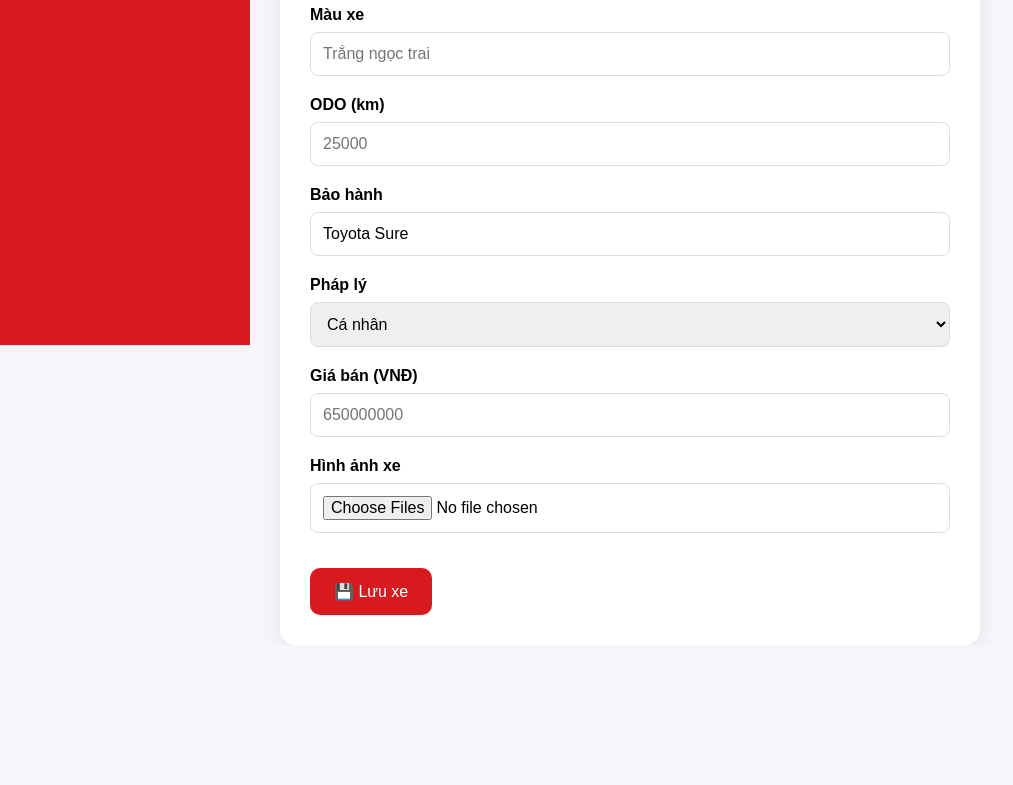
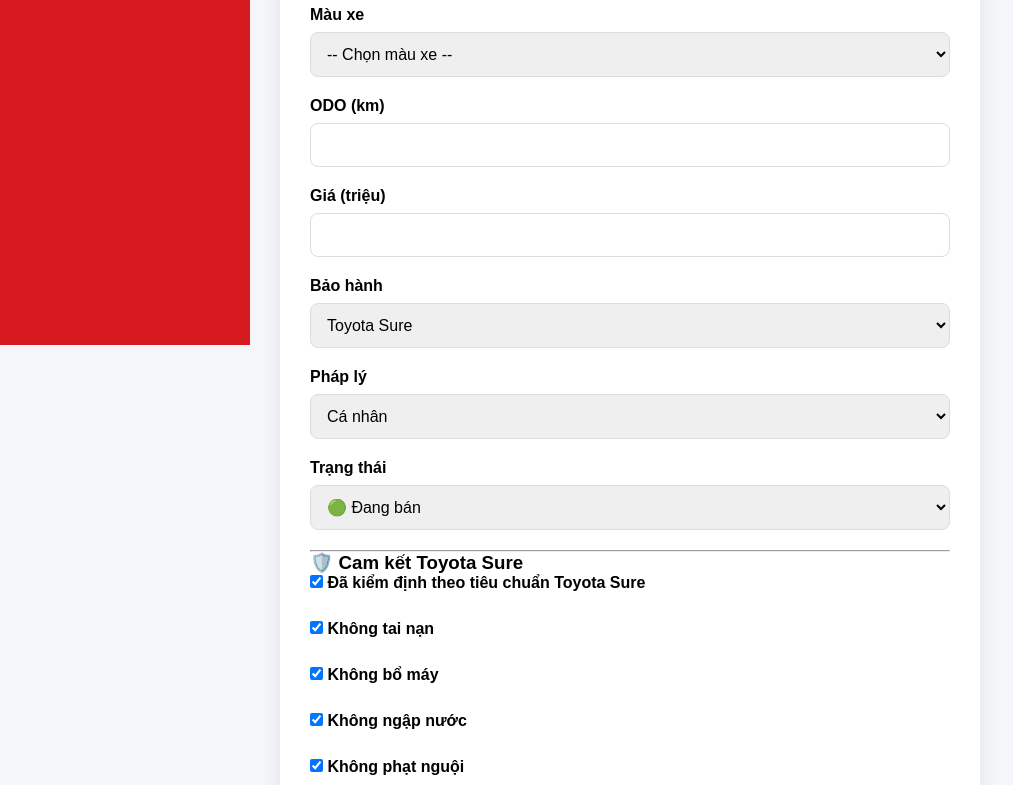
Before and after one commit to cuongdz105/ToyotaSureHub, a React (Vite) app: page /cars/new in a window 1280 px wide. Shown: the part 455-1240 px from the top of the page, without its empty margins (0-1013 px from the left). Before the commit the page ends 1100 px from the top, so only its background shows below. Built offline with nearby package versions, Linux system fonts and the light colour scheme.

Commit message:
V4.4 Complete Smart CarForm

```diff
--- a/src/components/CarForm.jsx
+++ b/src/components/CarForm.jsx
@@ -1,6 +1,8 @@
-import { useState, useEffect } from "react";
+import { useState } from "react";
 import { useNavigate } from "react-router-dom";
-import { addCar, updateCar } from "../services/carService";
+
+import { addCar } from "../services/carService";
+
 import { brands } from "../data/brands";
 import { colors } from "../data/colors";
 import { warranties } from "../data/warranty";
@@ -10,8 +12,8 @@ import { statusList } from "../data/status";
 function CarForm({ editCar }) {
   const navigate = useNavigate();
 
-const [car, setCar] = useState({
-  name: "",          // 👈 Giữ lại tạm thời
+  const [car, setCar] = useState(
+  editCar || {
     brand: "Toyota",
     model: "",
     version: "",
@@ -20,13 +22,18 @@ const [car, setCar] = useState({
     odo: "",
     warranty: "Toyota Sure",
     legal: "Cá nhân",
+    status: "🟢 Đang bán",
     price: "",
-  status: "🟢 Đang bán",
+    checked: true,
+    accidentFree: true,
+    engineOriginal: true,
+    floodFree: true,
+    fineFree: true,
+    notes: "",
     images: [],
-  notes: "",
-});
+  }
+);
 
-  const [previewImages, setPreviewImages] = useState([]);
   const selectedBrand = brands.find(
     (brand) => brand.name === car.brand
   );
@@ -43,67 +50,37 @@ const versions = selectedModel
     ? selectedModel.versions
     : [];
 
-  useEffect(() => {
-    if (editCar) {
-      setCar({
-        ...editCar,
-        images: editCar.images || [],
-      });
-
-      if (editCar.images && editCar.images.length > 0) {
-        setPreviewImages(editCar.images);
-      }
-    }
-  }, [editCar]);
-
   function handleChange(e) {
-    setCar((prev) => ({
-      ...prev,
-      [e.target.name]: e.target.value,
-    }));
-  }
-
-  function handleImageChange(e) {
-    const files = Array.from(e.target.files);
+    const { name, value, type, checked } = e.target;
 
     setCar((prev) => ({
       ...prev,
-      images: files,
+      [name]:
+        type === "checkbox"
+          ? checked
+          : value,
     }));
-
-    const previews = files.map((file) => URL.createObjectURL(file));
-
-    setPreviewImages(previews);
   }
 
   function handleSave() {
     if (!car.brand) {
-  alert("Vui lòng chọn hãng xe!");
+      alert("Chọn hãng xe");
       return;
     }
 
-    if (!car.year) {
-      alert("Vui lòng nhập năm sản xuất!");
+    if (!car.model) {
+      alert("Chọn dòng xe");
       return;
     }
 
-    if (!car.odo) {
-      alert("Vui lòng nhập ODO!");
+    if (!car.version) {
+      alert("Chọn phiên bản");
       return;
     }
 
-    if (!car.price) {
-      alert("Vui lòng nhập giá bán!");
-      return;
-    }
+    addCar(car);
 
-    if (editCar) {
-      updateCar(car);
-      alert("✅ Đã cập nhật xe thành công!");
-    } else {
-      addCar(car);
-      alert("✅ Đã thêm xe thành công!");
-    }
+    alert("✅ Đã lưu xe");
 
     navigate("/cars");
   }
@@ -113,6 +90,7 @@ const versions = selectedModel
 
       <div className="form-group">
         <label>Hãng xe</label>
+
         <select
           name="brand"
           value={car.brand}
@@ -128,6 +106,7 @@ const versions = selectedModel
           ))}
         </select>
       </div>
+
       <div className="form-group">
         <label>Dòng xe</label>
 
@@ -148,6 +127,7 @@ const versions = selectedModel
           ))}
         </select>
       </div>
+
       <div className="form-group">
         <label>Phiên bản</label>
 
@@ -168,46 +148,78 @@ const versions = selectedModel
           ))}
         </select>
       </div>
+
       <div className="form-group">
         <label>Năm sản xuất</label>
+
         <input
           type="number"
           name="year"
           value={car.year}
           onChange={handleChange}
-          placeholder="2023"
         />
       </div>
 
       <div className="form-group">
         <label>Màu xe</label>
-        <input
+
+        <select
           name="color"
           value={car.color}
           onChange={handleChange}
-          placeholder="Trắng ngọc trai"
-        />
+        >
+          <option value="">-- Chọn màu xe --</option>
+
+          {colors.map((color) => (
+            <option
+              key={color}
+              value={color}
+            >
+              {color}
+            </option>
+          ))}
+        </select>
       </div>
 
       <div className="form-group">
         <label>ODO (km)</label>
+
         <input
           type="number"
           name="odo"
           value={car.odo}
           onChange={handleChange}
-          placeholder="25000"
+        />
+      </div>
+
+      <div className="form-group">
+        <label>Giá (triệu)</label>
+
+        <input
+          type="number"
+          name="price"
+          value={car.price}
+          onChange={handleChange}
         />
       </div>
 
       <div className="form-group">
         <label>Bảo hành</label>
-        <input
+
+        <select
           name="warranty"
           value={car.warranty}
           onChange={handleChange}
-          placeholder="1 năm"
-        />
+        >
+          {warranties.map((item) => (
+            <option
+              key={item}
+              value={item}
+            >
+              {item}
+            </option>
+          ))}
+        </select>
       </div>
 
       <div className="form-group">
@@ -218,49 +230,115 @@ const versions = selectedModel
           value={car.legal}
           onChange={handleChange}
         >
-          <option>Cá nhân</option>
-          <option>Công ty</option>
+          {legalTypes.map((item) => (
+            <option
+              key={item}
+              value={item}
+            >
+              {item}
+            </option>
+          ))}
         </select>
       </div>
 
       <div className="form-group">
-        <label>Giá bán (VNĐ)</label>
+        <label>Trạng thái</label>
+
+        <select
+          name="status"
+          value={car.status}
+          onChange={handleChange}
+        >
+          {statusList.map((item) => (
+            <option
+              key={item}
+              value={item}
+            >
+              {item}
+            </option>
+          ))}
+        </select>
+      </div>
+            <hr />
+
+      <h3>🛡️ Cam kết Toyota Sure</h3>
+
+      <div className="form-group">
+        <label>
           <input
-          type="number"
-          name="price"
-          value={car.price}
+            type="checkbox"
+            name="checked"
+            checked={car.checked}
             onChange={handleChange}
-          placeholder="650000000"
           />
+          {" "}Đã kiểm định theo tiêu chuẩn Toyota Sure
+        </label>
       </div>
 
       <div className="form-group">
-        <label>Hình ảnh xe</label>
-
+        <label>
           <input
-          type="file"
-          multiple
-          accept="image/*"
-          onChange={handleImageChange}
+            type="checkbox"
+            name="accidentFree"
+            checked={car.accidentFree}
+            onChange={handleChange}
           />
+          {" "}Không tai nạn
+        </label>
       </div>
 
-      <div className="preview-container">
-        {previewImages.map((img, index) => (
-          <img
-            key={index}
-            src={img}
-            alt={`preview-${index}`}
-            className="preview-image"
+      <div className="form-group">
+        <label>
+          <input
+            type="checkbox"
+           name="engineOriginal"
+checked={car.engineOriginal}
+            onChange={handleChange}
           />
-        ))}
+          {" "}Không bổ máy
+        </label>
+      </div>
+
+      <div className="form-group">
+        <label>
+          <input
+            type="checkbox"
+            name="floodFree"
+            checked={car.floodFree}
+            onChange={handleChange}
+          />
+          {" "}Không ngập nước
+        </label>
+      </div>
+
+      <div className="form-group">
+        <label>
+          <input
+            type="checkbox"
+            name="fineFree"
+            checked={car.fineFree}
+            onChange={handleChange}
+          />
+          {" "}Không phạt nguội
+        </label>
+      </div>
+
+      <div className="form-group">
+        <label>Ghi chú</label>
+
+        <textarea
+          name="notes"
+          value={car.notes}
+          onChange={handleChange}
+          rows="4"
+        />
       </div>
 
       <button
         className="save-btn"
         onClick={handleSave}
       >
-        {editCar ? "💾 Cập nhật xe" : "💾 Lưu xe"}
+        💾 Lưu xe
       </button>
 
     </div>
--- a/src/components/Sidebar.jsx
+++ b/src/components/Sidebar.jsx
@@ -6,17 +6,13 @@ function Sidebar() {
     <aside className="sidebar">
       <h2>🚗 ToyotaSureHub</h2>
 
-      <Link to="/">
-        <Link to="/">
+     <Link to="/">
   <button>📋 Dashboard</button>
 </Link>
-      </Link>
 
       <Link to="/cars">
-        <Link to="/cars">
   <button>🚗 Quản lý xe</button>
 </Link>
-      </Link>
 
       <button>👥 Khách hàng</button>
       <button>🤖 AI Đăng bài</button>
```
Lines whose indentation alone changed are shown as unchanged.
